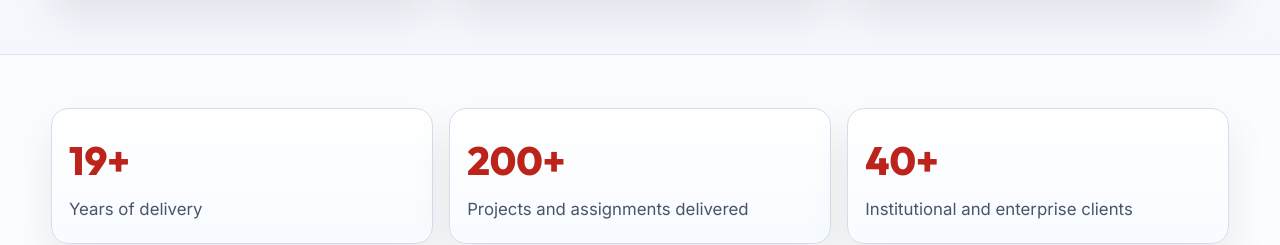
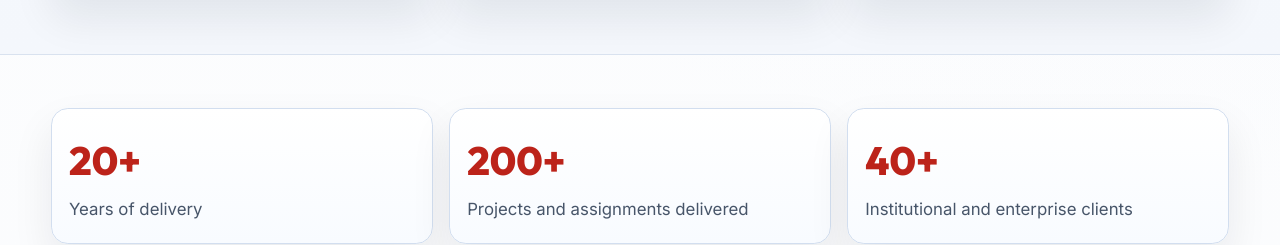
Before and after one commit to Barakael/supertech, a React (Vite) app: page /services in a window 1280 px wide. Shown: the part 1490-1735 px from the top of the page. Built offline with nearby package versions, Linux system fonts and the light colour scheme.

Commit message:
Update siteContent to include new image assets and modify existing product images. Adjust KPI value to reflect updated years of delivery.

```diff
--- a/src/content/siteContent.ts
+++ b/src/content/siteContent.ts
@@ -8,6 +8,8 @@ import powerSupply from '../assets/power-supply.jpg'
 import trcLogo from '../assets/TRC.jpeg'
 import telecommunications from '../assets/telecommuications.jpg'
 import twigaLogo from '../assets/Twiga.png'
+import telecom1 from '../assets/telecomTower.jpg'
+import electricalImage from '../assets/electric.jpg'
 
 export const siteContent = {
   companyName: 'SuperTech Limited',
@@ -115,7 +117,7 @@ export const siteContent = {
         'Solar energy equipment supply',
         'Electrical equipment and accessories',
       ],
-      image: blueCables,
+      image: electricalImage,
     },
   ],
   productsSupplied: [
@@ -141,7 +143,7 @@ export const siteContent = {
     {
       title: 'Telecommunication Systems',
       subtitle: 'Scalable voice and data connectivity for modern teams.',
-      image: telecommunications,
+      image: telecom1,
     },
     {
       title: 'ICT and Equipment Supply',
@@ -150,7 +152,7 @@ export const siteContent = {
     },
   ],
   kpis: [
-    { value: '19+', label: 'Years of delivery' },
+    { value: '20+', label: 'Years of delivery' },
     { value: '200+', label: 'Projects and assignments delivered' },
     { value: '40+', label: 'Institutional and enterprise clients' },
   ],
```
